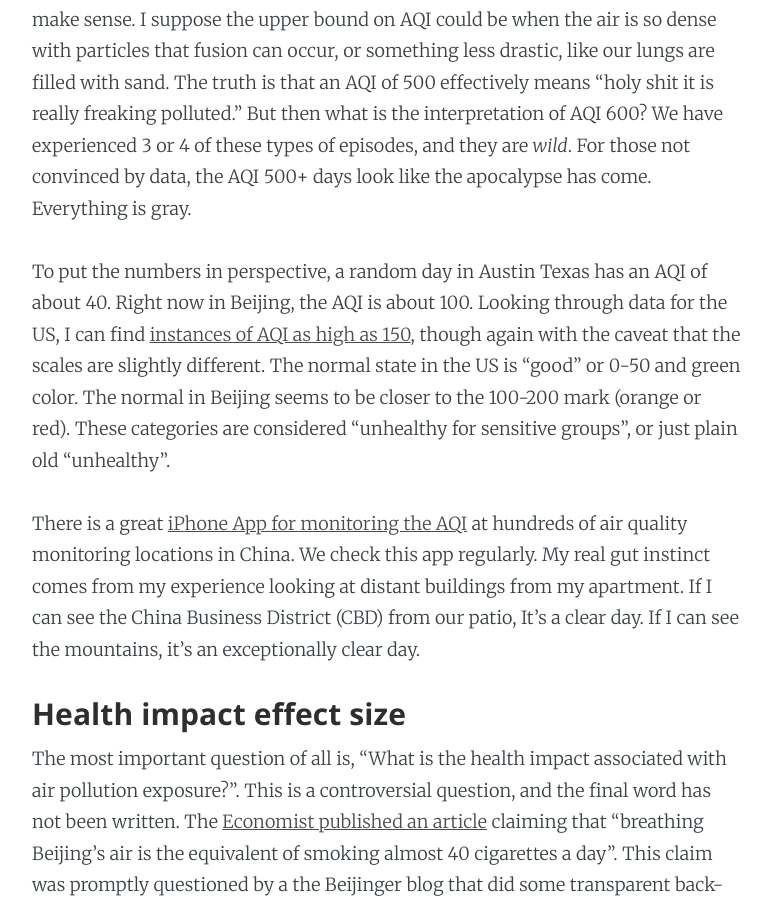
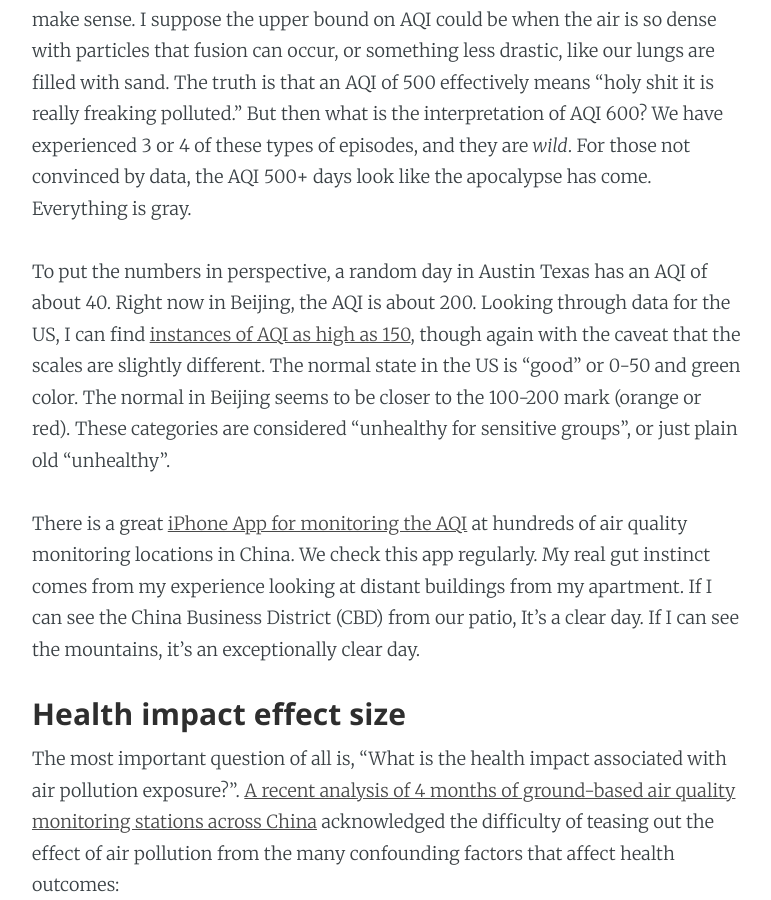
Before and after one commit to chugly/chugly.github.io, a Jekyll site: the page built from _posts/2016-01-13-the_deal_with_pollution.md, in a window 1280 px wide and 900 px high, scrolled down 2521 px. Shown: the whole window, without its empty margins (253-1024 px from the left). Built offline with Jekyll 4.4.1, drawn with Linux system fonts in a browser that asks for light colours; nearby versions of some CDN libraries; Markdown is read by kramdown in place of the engine named in the settings; some of the changed text lies outside the part shown.

Commit message:
Air Pollution blog post with much better content on health effects.

```diff
--- a/_posts/2016-01-13-the_deal_with_pollution.md
+++ b/_posts/2016-01-13-the_deal_with_pollution.md
@@ -1,7 +1,7 @@
 ---
 layout: post
-cover: 'assets/images/cardboard.jpg'
-title:  "Beijing Pollution"
+cover: 'assets/images/pollution.jpg'
+title:  "Overview of Beijing Pollution"
 date:   2016-01-13 05:00:00
 tags: Health Beijing China
 subclass: 'post tag-test tag-content'
@@ -23,7 +23,7 @@
 
 ### *Sometimes*
 
-*Sometimes* means that it's **not always polluted here**, which is a misconception that I had, and a misconception that is probably shared among many outsiders.  When I got out of the Beijing airport and breathed the Beijing air, it reminded me of [a forgettable scene from the movie 12 Monkeys](https://youtu.be/5Zht43WrCmk?t=7m55s), a lesser-known early nineties Brad Pitt flick with a killer soundtrack.  The scene I have in mind is towards the end (spoiler alert), when the perpetrator of a biological terror attack opens---upon request by a customs agent---a vile of odorless, clear gas in an airport lobby.  The toxin has just silently infected him and the agent, and was now permeating the air around them.  The perp's grimmace as he quietly acknowledges the toxic air around him must have been mirrored in my own face when I surveyed the Beijing air for the first time.  *WAS IT OKAY TO BREATHE?*.  I slowly took longer and longer breaths as I became comfortable with the fact that the air was **just fine**.  The next morning when we woke up at our friends' place in Chaoyangmen, Beijing we saw beautiful blue skies.  What's the deal with that?
+*Sometimes* means that it's **not always polluted here**, which is a misconception that I had, and a misconception that is probably shared among many outsiders.  When I got out of the Beijing airport and breathed the Beijing air, it reminded me of [a forgettable scene from the movie 12 Monkeys](https://youtu.be/5Zht43WrCmk?t=7m55s), a lesser-known early nineties Brad Pitt flick with a killer soundtrack.  The scene I have in mind is towards the end (spoiler alert), when the perpetrator of a biological terror attack opens---upon request by a customs agent---a vile of odorless, clear gas in an airport lobby.  The toxin has just silently infected him and the agent, and was now permeating the air around them.  The perp's grimmace as he quietly acknowledges the toxic air around him must have been mirrored in my own face when I surveyed the Beijing air for the first time.  *WAS IT OKAY TO BREATHE?*  I slowly took longer and longer breaths as I became comfortable with the fact that the air was **just fine**.  The next morning when we woke up at our friends' place in Chaoyangmen, Beijing we saw beautiful blue skies.  What's the deal with that?
 
 Roughly speaking, Beijing is only polluted when the air is still for a few days.  When there is no *wind*, the air stagnates and the pollution has nowhere to go.  It just builds up.  So naturally when Beijing is *windy*, the pollution gets blown away to somewhere else (sorry rest of the world), and the air is clear.
 
@@ -35,26 +35,30 @@
 
 Nevertheless, the scale in China is roughly 0-500 AQI.  Strictly speaking, a lower bound makes sense (zero particulates in the air), but an upper bound does not make sense, in the same way that an upper bound on temperature does not really make sense.  I suppose the upper bound on AQI could be when the air is so dense with particles that fusion can occur, or something less drastic, like our lungs are filled with sand.  The truth is that an AQI of 500 effectively means "holy shit it is really freaking polluted."  But then what is the interpretation of AQI 600?  We have experienced 3 or 4 of these types of episodes, and they are *wild*.  For those not convinced by data, the AQI 500+ days look like the apocalypse has come.  Everything is gray.
 
-To put the numbers in perspective, a random day in Austin Texas has an AQI of about 40.  Right now in Beijing, the AQI is about 100.  Looking through data for the US, I can find [instances of AQI as high as 150](https://airnow.gov/index.cfm?action=airnow.mapsarchivedetail&domainid=53&mapdate=20160212&tab=1), though again with the caveat that the scales are slightly different.  The normal state in the US is "good" or 0-50 and green color.  The normal in Beijing seems to be closer to the 100-200 mark (orange or red).  These categories are considered "unhealthy for sensitive groups", or just plain old "unhealthy".
+To put the numbers in perspective, a random day in Austin Texas has an AQI of about 40.  Right now in Beijing, the AQI is about 200.  Looking through data for the US, I can find [instances of AQI as high as 150](https://airnow.gov/index.cfm?action=airnow.mapsarchivedetail&domainid=53&mapdate=20160212&tab=1), though again with the caveat that the scales are slightly different.  The normal state in the US is "good" or 0-50 and green color.  The normal in Beijing seems to be closer to the 100-200 mark (orange or red).  These categories are considered "unhealthy for sensitive groups", or just plain old "unhealthy".
 
 There is a great [iPhone App for monitoring the AQI](https://itunes.apple.com/us/app/china-air-quality-index/id477700080?mt=8) at hundreds of air quality monitoring locations in China.  We check this app regularly.  My real gut instinct comes from my experience looking at distant buildings from my apartment.  If I can see the China Business District (CBD) from our patio, It's a clear day.  If I can see the mountains, it's an exceptionally clear day.
 
 
 ### Health impact effect size
 
-The most important question of all is, "What is the health impact associated with air pollution exposure?".  This is a controversial question, and the final word has not been written.  The [Economist published an article](http://www.economist.com/news/china/21661053-new-study-suggests-air-pollution-even-worse-thought-mapping-invisible-scourge) claiming that "breathing Beijing’s air is the equivalent of smoking almost 40 cigarettes a day".  This claim was promptly questioned by a the Beijinger blog that did some transparent back-of-the-envelope calculations that seem hard to argue with.  I had settled in the Beijinger camp until I found out that the Berkeley scientist who came up with the original 40 cigarettes/day number had actually doubled down on the claim, citing the difference in character between the PM2.5 in coal versus the PM2.5 in tar from cigarettes.  The effect size in the economist article is huge, with a purported 17% of deaths being attributable to pollution.
+The most important question of all is, "What is the health impact associated with air pollution exposure?".  [A recent analysis of 4 months of ground-based air quality monitoring stations across China](http://journals.plos.org/plosone/article?id=10.1371/journal.pone.0135749) acknowledged the difficulty of teasing out the effect of air pollution from the many confounding factors that affect health outcomes:
 
-The pollution has basically negligible *acute* side effects.  I can occasionally smell the pollution, like as if a distant fire is burning.  Chelsey has an even better sense of smell, so she can pick it out at lower AQI levels than I can.  On a few occasions I have felt the pollution like a tickle in my throat.  So unfortunately for public health, the health-related effects are only experienced in the long term, a recipe for poor decision making.  This absence of prompt feedback would be the ideal place for a [nudge](https://en.wikipedia.org/wiki/Nudge_(book)) from local health officials.  One specific nudge could be to include information about air pollution on the TVs in the subway.  After 6 months of riding the subway, only a few times have I seen any mention of PM2.5.
+> The conversion of pollution concentrations to mortality is complicated.
+
+The above-mentioned *Rohde and Muller 2015* study cited [two](http://dx.doi.org/10.1289/ehp.1307049) [other](http://www.thelancet.com/journals/lancet/article/PIIS0140-6736(14)61682-2/abstract) studies that have measured the differential impact of air pollution on health outcomes.  I have only recently discovered this air pollution academic research, which has catalyzed a personal journey to understand the air pollution from a scientific viewpoint.  Hopefully that journey will conclude in another blog post here, after I have read and critically assessed the research.
+
+In my experience, the pollution has small or negligible *acute* side effects, but note that I am not necessarily at risk to acute side effects since I actively reduce my exposure to PM2.5.  I can occasionally smell the pollution, like as if a distant fire is burning.  Chelsey has an even better sense of smell, so she can pick it out at lower AQI levels than I can.  On a few occasions I have felt the pollution like a tickle in my throat.  So unfortunately for public health, the health-related effects are only experienced in the long term, a recipe for poor decision making.  This absence of prompt feedback would be the ideal place for a [nudge](https://en.wikipedia.org/wiki/Nudge_(book)) from local health officials.  One specific nudge could be to include information about air pollution on the TVs in the subway.  After 6 months of riding the subway, only a few times have I seen any mention of PM2.5.
 
 ### Personal protective equipment and exposure dose mitigation
 
 Like any environmental hazard, the health risks associated with air pollution can be mitigated with personal protective equipment (PPE).  Imagine you have a job in a NASA cleanroom.  You have to wear thick gloves, masks, and splash guards when you handle the hydrofluoric acid, or wear ear plugs when you are in a very noisy environment, or wear insulating gloves when you handle liquid nitrogen.  Most Chinese cities would be considered hazardous environments by US standards.  So if you are used to US standards, you might elect to don some PPE.
 
-The main form of PPE in Beijing is the face mask.  These take many forms, but they are similar to versions used at hospitals or NASA labs.  I am familiar with PPE from my experience working in clean rooms, but there was something strange about donning a mask in the outdoors in plain clothes.  Health is more important than vanity, and I have dealt with this inconvenient aspect of Beijing life.  I put on a mask when the AQI "looks" bad outside, which corresponds with roughly AQI >170.  This is not a recommendation, or based on anything scientific, just my personal tradeoffs in comfort and health concerns.  This magic number seems to be shared with other friends.
+The main form of PPE in Beijing is the face mask.  These take many forms, but they are similar to versions used at hospitals or NASA labs.  I am familiar with PPE from my experience working in clean rooms, but there was something strange about donning a mask in the outdoors in plain clothes.  Most people in Beijing do not wear any form of PPE to protect against air pollution.  I put on a mask when the AQI "looks" bad outside, which corresponds with roughly AQI >170.  This is not a recommendation, or based on anything scientific, just my personal tradeoffs in comfort and health concerns.  This magic number seems to be shared with other friends.
 
 The other major exposure dose mitigation strategy is the air purifier.  Chelsey and I found out about [a local DIY air purifier kit](http://smartairfilters.com/) that is sold at [our local fixed gear bike shop](http://www.natooke.com/).  Chelsey and I love these Smart Air filters because they cut the bullshit out of the super expensive air purifiers by simply sticking a HEPA filter in front of a circular fan.  Best of all, the Smart Air team put together detailed data about the effiency of the filters with exactly the type of [analysis](http://smartairfilters.com/en#q2) I really wanted to see.
 
 
 ### Coda- Quality of life and politics
 
-The Beijing air pollution degrades our quality of life.  We cannot run outside as much as we would like to, and I can't reliably plan a bicycling trip in the nearby mountains.  Even just getting some sunshine is slightly less regular that it otherwise would be.  There is much more to be said about the politics of pollution, but it will have to wait for another rainy or polluted day.
+The Beijing air pollution degrades our quality of life.  We cannot run outside as much as we would like to, and I can't reliably plan a bicycling trip in the nearby mountains.  Even just getting some sunshine is slightly less regular that it otherwise would be.  There is much more to be said about the politics of pollution, but it will have to wait for another rainy (or polluted) day.
```
